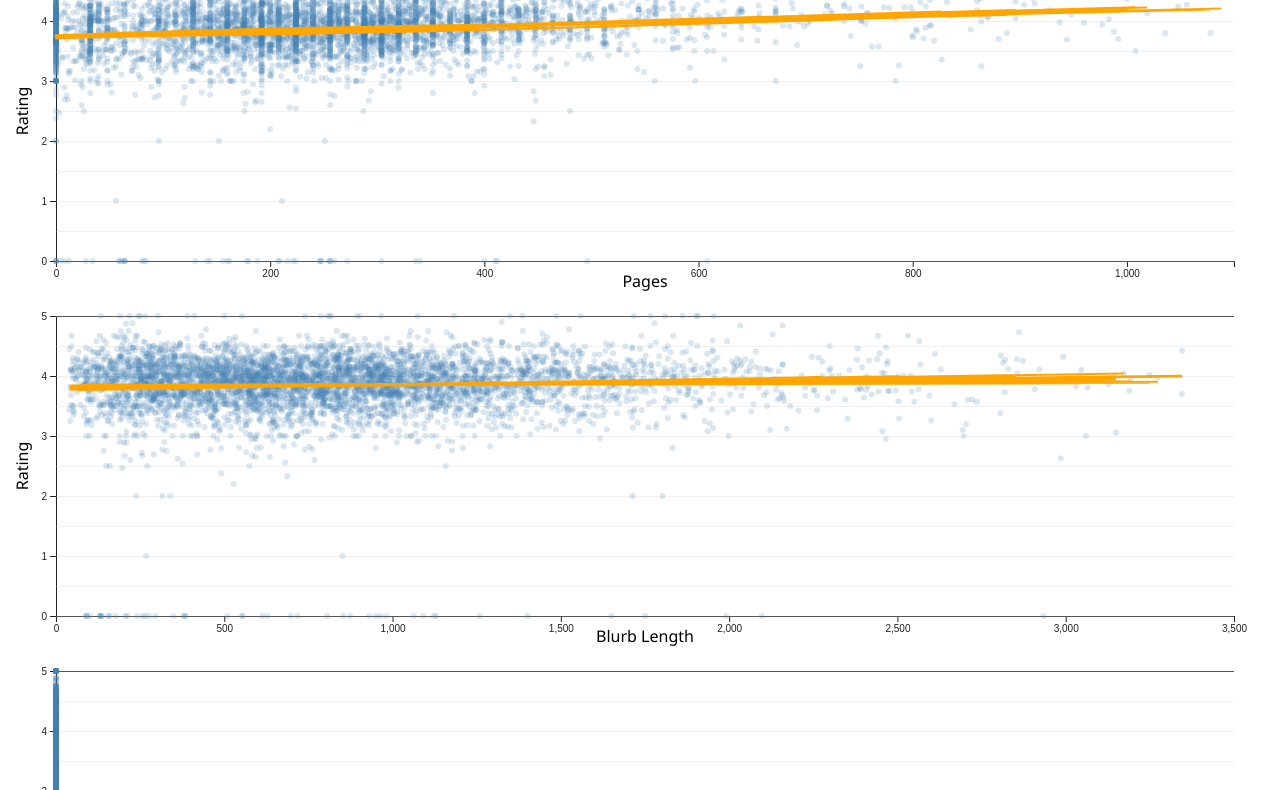
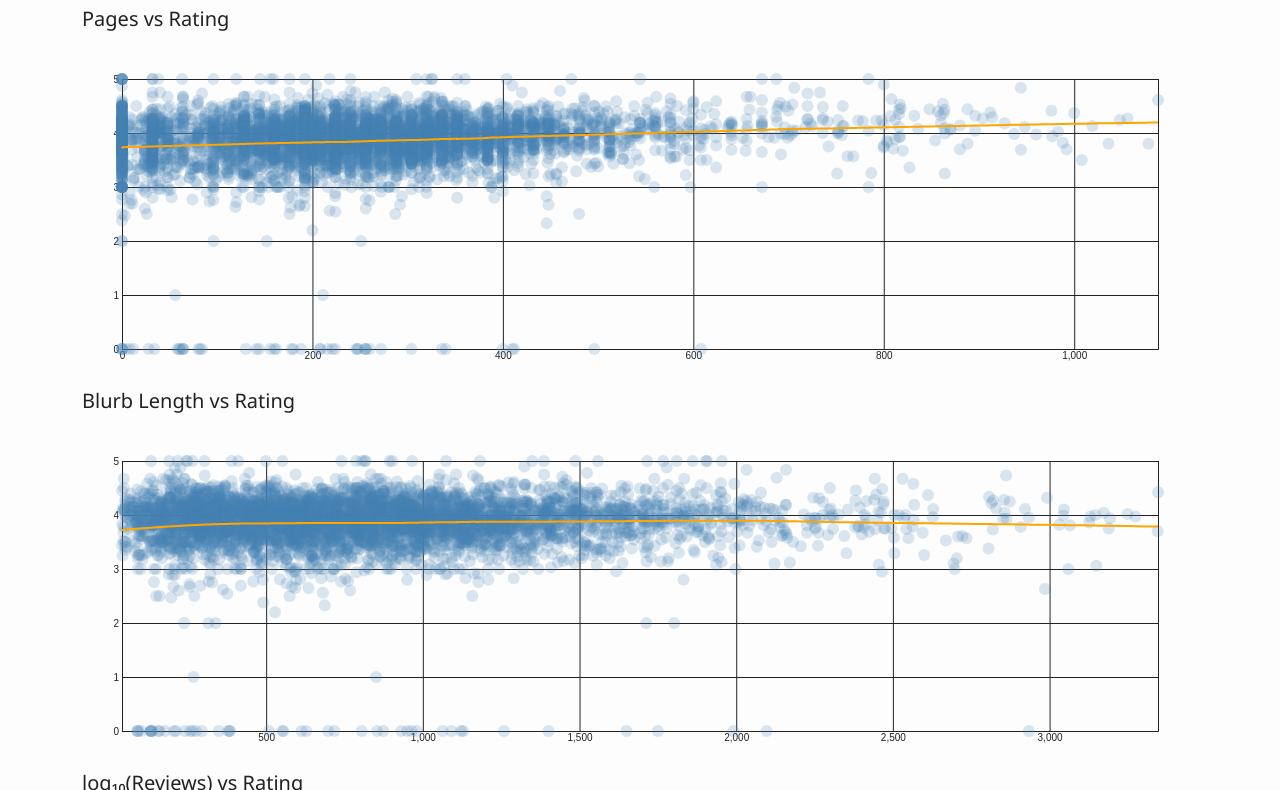
Before and after one commit to sanand0/booksviz, a plain HTML site: page index.html in a window 1280 px wide. Shown: the part 75-865 px from the top of the page. Drawn offline with nearby package versions, Linux system fonts and the light colour scheme.

Commit message:
Update index.html

```diff
--- a/index.html
+++ b/index.html
@@ -1,15 +1,16 @@
 <!DOCTYPE html>
 <html lang="en">
+
+<head>
   <meta charset="UTF-8">
-<meta name="viewport" content="width=device-width,initial-scale=1">
-<title>Goodreads Books Visualization</title>
+  <meta name="viewport" content="width=device-width,initial-scale=1.0">
+  <title>GoodReads Books Scatter Plots</title>
+  <link rel="stylesheet" href="https://cdn.jsdelivr.net/npm/bootstrap@5.3.2/dist/css/bootstrap.min.css">
   <style>
     body {
-    font-family: "Segoe UI", "Roboto", sans-serif;
-    background: #fff;
-    color: #222;
-    margin: 0;
-    padding: 1rem
+      font-family: 'Segoe UI', 'Roboto', sans-serif;
+      background: #fdfdfd;
+      color: #222
     }
 
     svg {
@@ -18,127 +19,116 @@
     }
 
     .grid line {
-    stroke: #ccc;
-    stroke-opacity: .3
-  }
-
-  circle {
-    fill: steelblue;
-    opacity: .2
+      stroke: #eee
     }
 
     .tooltip {
       position: absolute;
       pointer-events: none;
-    background: #fff;
-    border: 1px solid #ccc;
-    padding: 2px 4px;
+      background: rgba(0, 0, 0, 0.75);
+      color: #fff;
+      padding: 3px 6px;
+      border-radius: 3px;
       font-size: .8rem
     }
 
-  footer {
-    margin: 2rem 0;
-    font-size: .8rem;
-    text-align: center;
-    color: #555
-  }
+  </style>
+</head>
 
-</style>
-
-<body>
-  <div id="loading">Loading…</div>
+<body class="container py-4">
+  <h1 class="h3 mb-4">GoodReads Books Scatter Plots</h1>
+  <div id="status">Loading data...</div>
   <div id="plots"></div>
-  <footer>Data from <a href="https://www.goodreads.com/">Goodreads</a></footer>
+  <footer class="mt-4 small text-center">Data from <a href="https://goodreads.com">GoodReads</a></footer>
   <script src="https://cdn.jsdelivr.net/npm/d3@7"></script>
   <script type="module">
-    const plots = [{
+    const status = document.getElementById('status')
+    fetch('scatter_data.json').then(r => r.json()).then(d => {
+      status.remove();
+      init(d)
+    }).catch(() => status.textContent = 'Error loading data')
+    const charts = [{
         x: d => d.pages,
-        label: 'Pages',
-        id: 'p'
+        y: d => d.rating,
+        label: 'Pages vs Rating'
       },
       {
         x: d => d.blurb,
-        label: 'Blurb Length',
-        id: 'b'
+        y: d => d.rating,
+        label: 'Blurb Length vs Rating'
       },
       {
         x: d => Math.log10(d.reviews),
-        label: 'log10(Reviews)',
-        id: 'r'
+        y: d => d.rating,
+        label: 'log₁₀(Reviews) vs Rating'
       }
-    ];
-    const load = document.getElementById('loading');
-    fetch('scatter_data.json').then(r => r.json()).then(data => {
-      load.remove();
-      init(data)
-    }).catch(err => {
-      load.textContent = 'Error loading data'
-    });
+    ]
 
     function init(data) {
-      const wrap = document.getElementById('plots');
-      plots.forEach(p => wrap.insertAdjacentHTML('beforeend', `<svg id="${p.id}"></svg>`));
-      const tip = d3.select('body').append('div').attr('class', 'tooltip').style('display', 'none');
-
-      function render() {
-        plots.forEach(cfg => draw(cfg));
+      const box = document.getElementById('plots');
+      box.innerHTML = ''
+      charts.forEach(c => {
+        box.insertAdjacentHTML('beforeend', `<h2 class="h5">${c.label}</h2><svg></svg>`);
+        draw(box.lastElementChild, data, c)
+      })
+      window.addEventListener('resize', () => box.querySelectorAll('svg').forEach((s, i) => draw(s, data, charts[i])))
     }
 
-      function draw(cfg) {
-        const svg = d3.select('#' + cfg.id);
-        const box = svg.node().getBoundingClientRect();
-        const margin = {
-          top: 20,
-          right: 30,
-          bottom: 30,
-          left: 40
-        };
-        const w = box.width - margin.left - margin.right;
-        const h = 350 - margin.top - margin.bottom;
-        svg.selectAll('*').remove();
-        const g = svg.append('g').attr('transform', `translate(${margin.left},${margin.top})`);
-        const x = d3.scaleLinear().domain(d3.extent(data, cfg.x)).nice().range([0, w]);
-        const y = d3.scaleLinear().domain(d3.extent(data, d => d.rating)).nice().range([h, 0]);
-        const ax = g.append('g').attr('transform', `translate(0,${h})`).call(d3.axisBottom(x).ticks(6));
-        const ay = g.append('g').call(d3.axisLeft(y).ticks(6));
-        g.append('g').attr('class', 'grid').call(d3.axisLeft(y).tickSize(-w).tickFormat(''));
-        g.append('g').selectAll('circle').data(data).join('circle').attr('cx', d => x(cfg.x(d))).attr('cy', d => y(d.rating)).attr('r', 3).on('mousemove', (e, d) => {
-          tip.style('display', 'block').style('left', e.pageX + 5 + 'px').style('top', e.pageY + 5 + 'px').html(`${cfg.label}: ${cfg.x(d).toFixed(2)}<br>Rating: ${d.rating}`);
-        }).on('mouseleave', () => tip.style('display', 'none'));
-        const l = loess(data.map(cfg.x), data.map(d => d.rating));
-        const line = d3.line().curve(d3.curveMonotoneX)(l.map(([px, py]) => [x(px), y(py)]));
-        g.append('path').attr('fill', 'none').attr('stroke', 'orange').attr('stroke-width', 2).attr('d', line);
-        g.append('text').attr('x', w / 2).attr('y', h + margin.bottom - 4).attr('text-anchor', 'middle').text(cfg.label);
-        g.append('text').attr('transform', 'rotate(-90)').attr('x', -h / 2).attr('y', -margin.left + 12).attr('text-anchor', 'middle').text('Rating');
-      }
-      window.addEventListener('resize', render);
-      render();
+    function draw(svg, data, cfg) {
+      svg.innerHTML = '';
+      const w = svg.clientWidth,
+        h = svg.clientHeight,
+        m = 40
+      const x = d3.scaleLinear(d3.extent(data, cfg.x), [m, w - m])
+      const y = d3.scaleLinear(d3.extent(data, cfg.y), [h - m, m])
+      const g = d3.select(svg)
+      g.append('g').attr('transform', `translate(${m},0)`).call(d3.axisLeft(y).ticks(5).tickSize(-w + 2 * m))
+      g.append('g').attr('transform', `translate(0,${h-m})`).call(d3.axisBottom(x).ticks(5).tickSize(-h + 2 * m))
+      g.selectAll('circle').data(data).join('circle').attr('cx', d => x(cfg.x(d))).attr('cy', d => y(cfg.y(d))).attr('r', 6).attr('fill', 'steelblue').attr('opacity', 0.2).append('title').text(d => `${cfg.x(d)}, ${cfg.y(d)}`)
+      const line = d3.line().curve(d3.curveMonotoneX)
+      const loessData = loess(data.map(cfg.x), data.map(cfg.y))
+      g.append('path').attr('fill', 'none').attr('stroke', 'orange').attr('stroke-width', 2).attr('d', line(loessData.map(p => [x(p[0]), y(p[1])])))
     }
 
-    function loess(x, y) {
+    function loess(x, y, bw = 0.3) {
       const n = x.length,
-        bw = Math.floor(n * .3);
-      return x.map((v, i) => {
-        const s = Math.max(0, i - bw),
-          e = Math.min(n - 1, i + bw);
-        let sx = 0,
+        r = Math.floor(bw * n),
+        idx = d3.range(n).sort((a, b) => x[a] - x[b])
+      x = idx.map(i => x[i]);
+      y = idx.map(i => y[i]);
+      const res = []
+      for (let i = 0; i < n; i++) {
+        const lo = Math.max(0, i - r),
+          hi = Math.min(n - 1, i + r),
+          x0 = x[i];
+        let w = 0,
+          sx = 0,
           sy = 0,
           sxx = 0,
-          sxy = 0,
-          w = 0;
-        for (let j = s; j <= e; j++) {
-          sx += x[j];
-          sy += y[j];
-          sxx += x[j] * x[j];
-          sxy += x[j] * y[j];
-          w++;
+          sxy = 0
+        const slice = d3.range(lo, hi + 1),
+          xS = slice.map(j => x[j]),
+          yS = slice.map(j => y[j])
+        const dist = Math.max(xS[xS.length - 1] - x0, x0 - xS[0]) || 1
+        for (let j = 0; j < xS.length; j++) {
+          const tmp = tricube(Math.abs(xS[j] - x0) / dist);
+          w += tmp;
+          sx += tmp * xS[j];
+          sy += tmp * yS[j];
+          sxx += tmp * xS[j] * xS[j];
+          sxy += tmp * xS[j] * yS[j]
         }
-        const mx = sx / w,
-          my = sy / w;
-        const denom = sxx - sx * mx;
-        const b = denom ? (sxy - sx * my) / denom : 0;
-        return [v, my + b * (v - mx)];
-      });
+        const denom = w * sxx - sx * sx,
+          b = denom ? (w * sxy - sx * sy) / denom : 0,
+          a = (sy - b * sx) / w;
+        res.push([x0, a + b * x0])
+      }
+      return res
+    }
+    const tricube = t => {
+      t = Math.abs(t);
+      t = 1 - t * t * t;
+      return t * t * t
     }
 
   </script>
```
Lines whose indentation alone changed are shown as unchanged.
